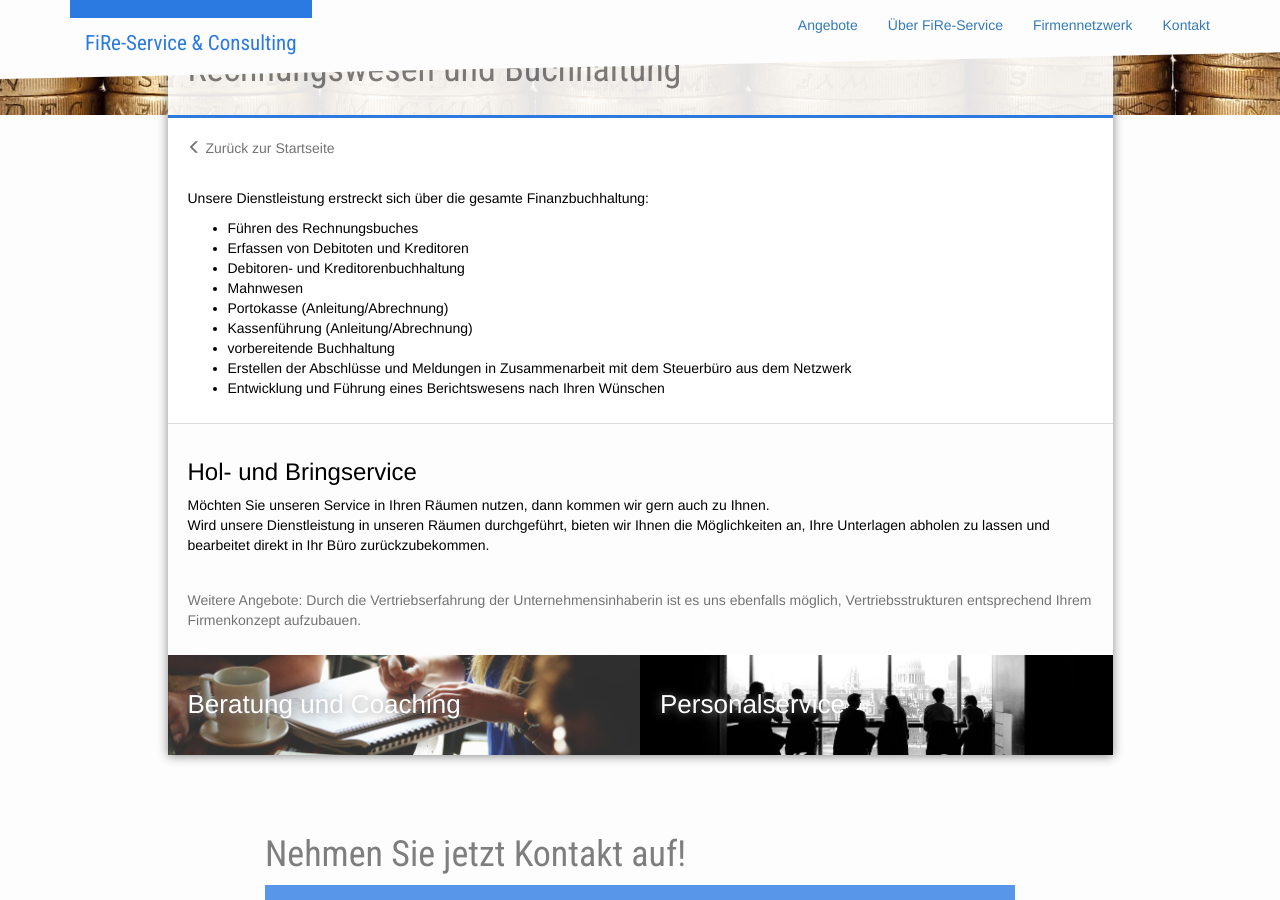
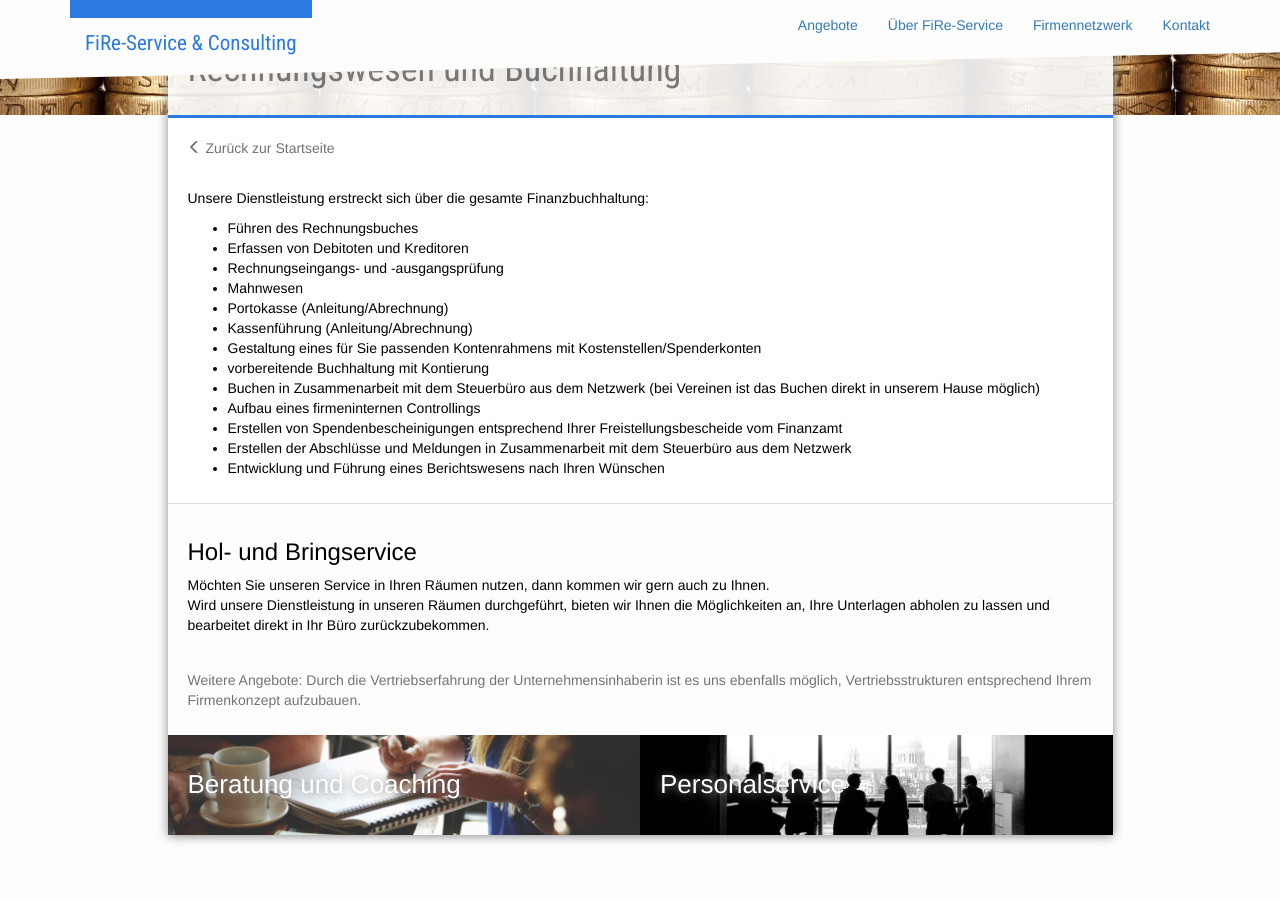
Before and after one commit to samlawski/fire-service, a Jekyll site: the page built from rechnungswesen-und-buchhaltung.md, in a window 1280 px wide and 900 px high, scrolled down 485 px. Built offline with Jekyll 4.4.1, drawn with Linux system fonts in a browser that asks for light colours.

Commit message:
Updated '/rechnungswesen-und-buchhaltung.md' via CloudCannon

```diff
--- a/rechnungswesen-und-buchhaltung.md
+++ b/rechnungswesen-und-buchhaltung.md
@@ -10,10 +10,14 @@ Unsere Dienstleistung erstreckt sich &uuml;ber die gesamte Finanzbuchhaltung:
 
 * F&uuml;hren des Rechnungsbuches
 * Erfassen von Debitoten und Kreditoren
-* Debitoren- und Kreditorenbuchhaltung
+* Rechnungseingangs- und -ausgangspr&uuml;fung
 * Mahnwesen
 * Portokasse (Anleitung/Abrechnung)
 * Kassenf&uuml;hrung (Anleitung/Abrechnung)
-* vorbereitende Buchhaltung
+* Gestaltung eines f&uuml;r Sie passenden Kontenrahmens mit Kostenstellen/Spenderkonten
+* vorbereitende Buchhaltung mit Kontierung
+* Buchen in Zusammenarbeit mit dem Steuerb&uuml;ro aus dem Netzwerk (bei Vereinen ist das Buchen direkt in unserem Hause m&ouml;glich)
+* Aufbau eines firmeninternen Controllings
+* Erstellen von Spendenbescheinigungen entsprechend Ihrer Freistellungsbescheide vom Finanzamt
 * Erstellen der Abschl&uuml;sse und Meldungen in Zusammenarbeit mit dem Steuerb&uuml;ro aus dem Netzwerk
 * Entwicklung und F&uuml;hrung eines Berichtswesens nach Ihren W&uuml;nschen
```
